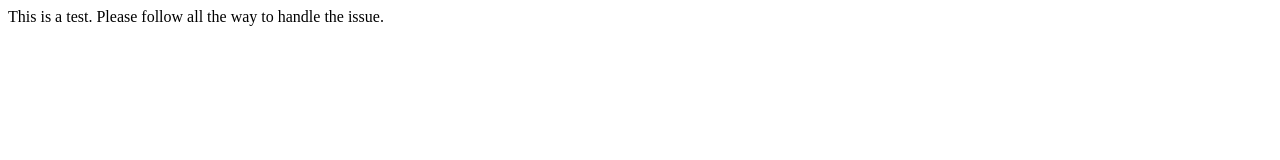
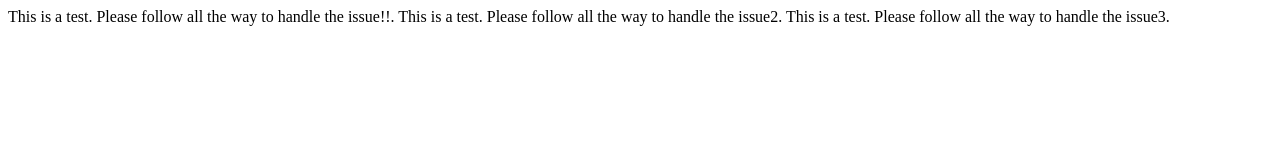
Before and after one commit to rediehab/GitTest, a plain HTML site: page index.html in a window 1280 px wide. Drawn offline with Linux system fonts and the light colour scheme.

Commit message:
added features

```diff
--- a/index.html
+++ b/index.html
@@ -7,6 +7,8 @@
     <title>test</title>
   </head>
   <body>
-    This is a test. Please follow all the way to handle the issue.
+    This is a test. Please follow all the way to handle the issue!!. This is a
+    test. Please follow all the way to handle the issue2. This is a test. Please
+    follow all the way to handle the issue3.
   </body>
 </html>
```
